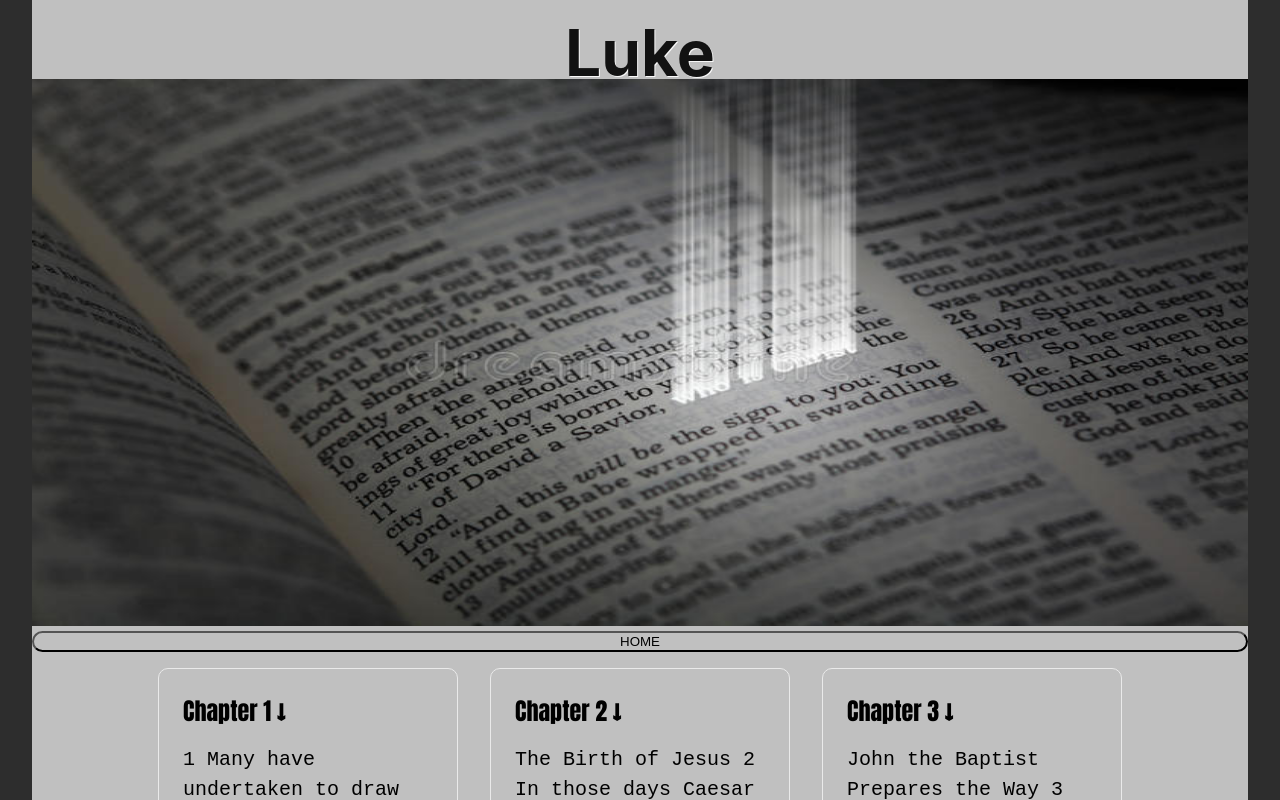
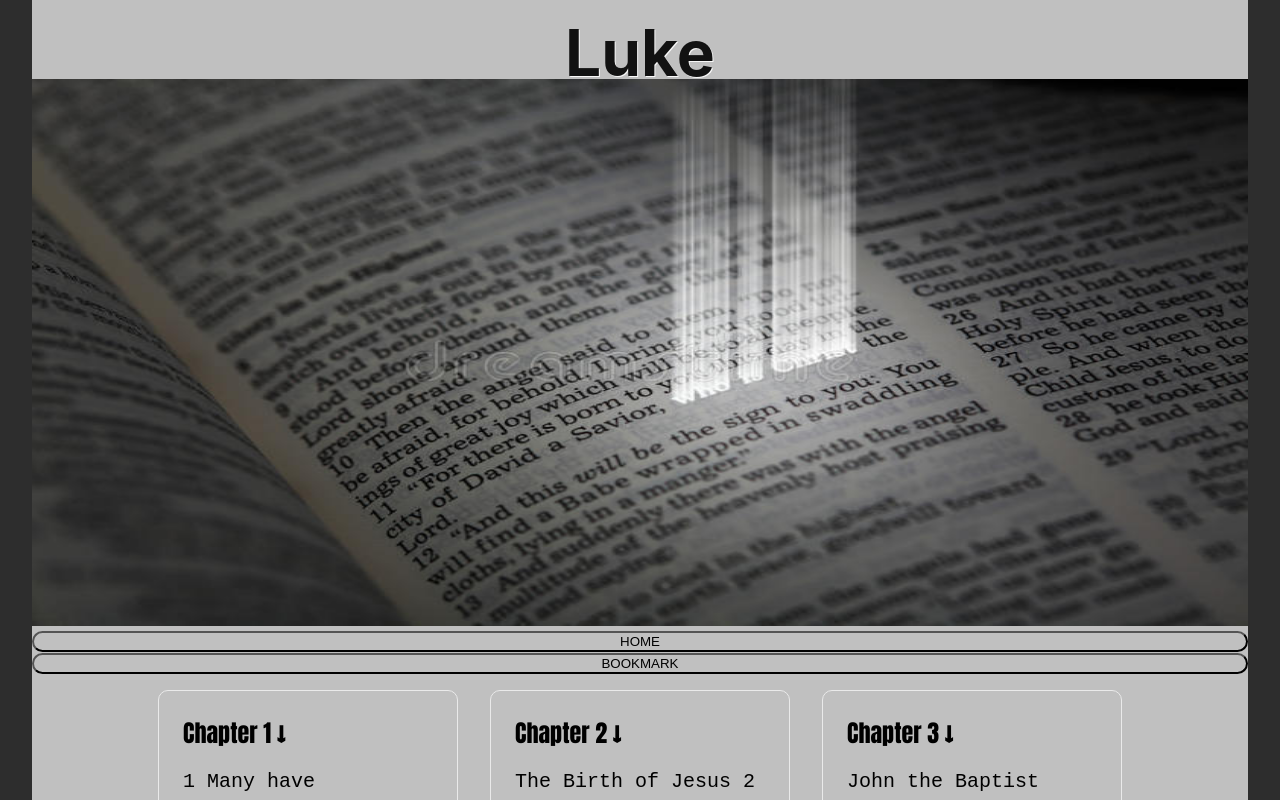
Before and after one commit to jnutt367/luke, a Next.js app: page / in a window 1280 px wide. Shown: the top 800 px of the page. Built offline with nearby package versions, Linux system fonts and the light colour scheme.

Commit message:
Update index.js
 <a href="https://the-holy-bible.vercel.app/">
            <button className={styles.button}>HOME</button>
       </a>

```diff
--- a/pages/index.js
+++ b/pages/index.js
@@ -28,7 +28,9 @@
        <a href="https://the-holy-bible.vercel.app/">
             <button className={styles.button}>HOME</button>
        </a>
-
+       <a href="https://the-holy-bible.vercel.app/">
+            <button className={styles.button}>BOOKMARK</button>
+       </a>
         <div className={styles.grid}>
         <div className={styles.card}>
             <h2>Chapter 1 &darr;</h2>
```
